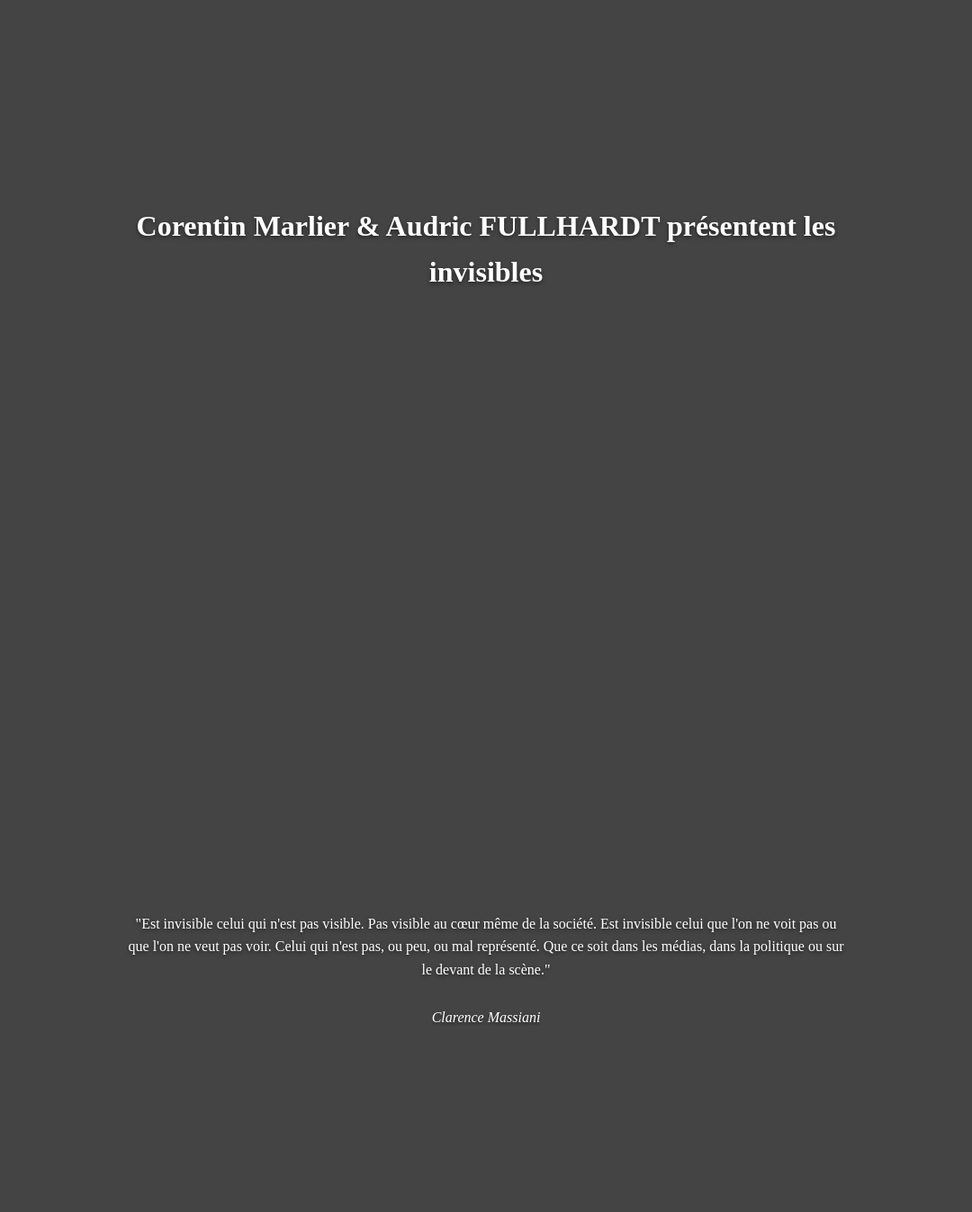
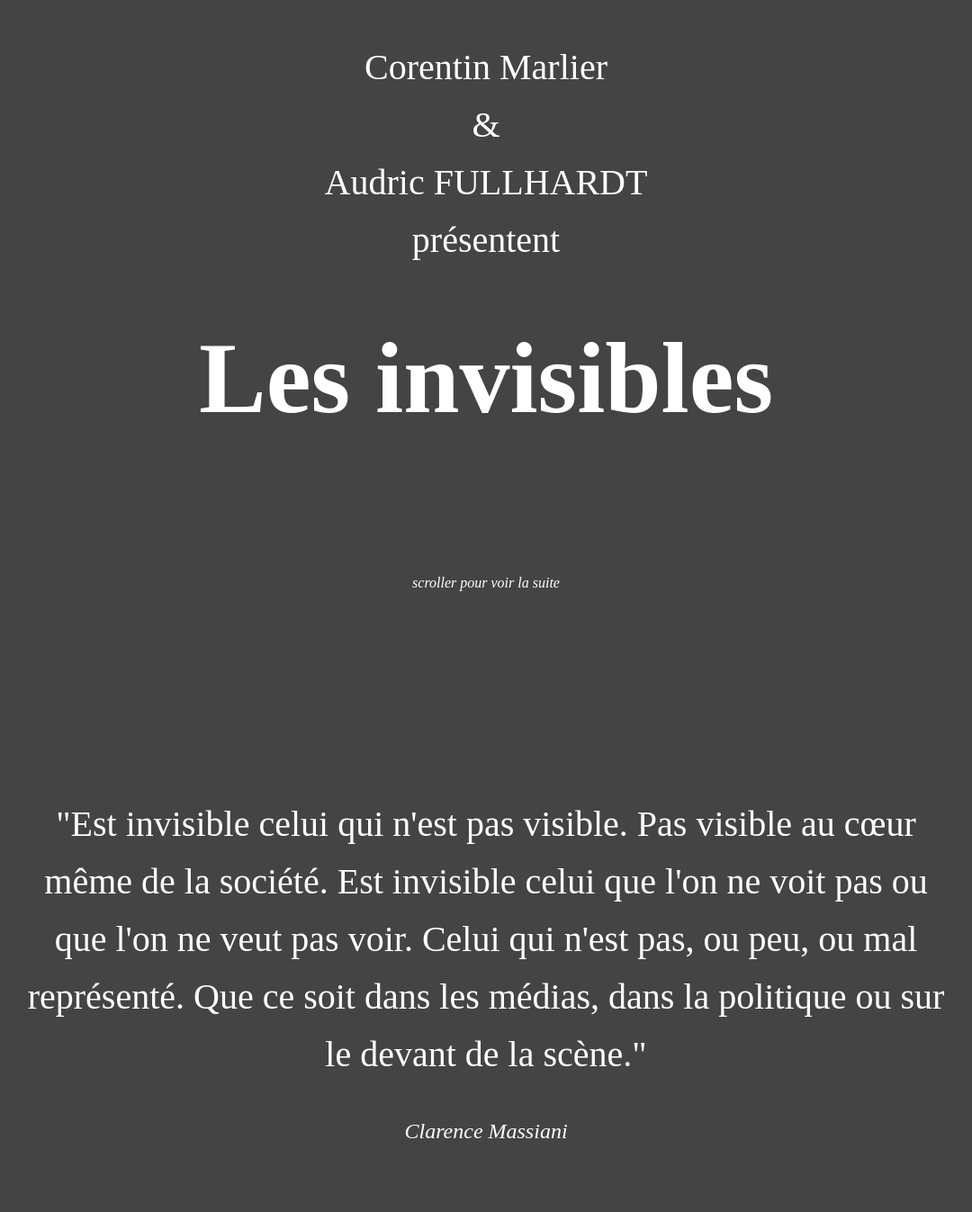
Before and after one commit to audricfullhardt/invisibles, a Vue app: page / in a window 1280 px wide. Shown: the part 123-1470 px from the top of the page at 90% size, without its empty margins (100-1180 px from the left). Built offline with nearby package versions, Linux system fonts and the light colour scheme.

Commit message:
upgrade style

```diff
--- a/src/assets/main.css
+++ b/src/assets/main.css
@@ -5,6 +5,7 @@
   scrollbar-width: none;
   scroll-snap-type: y mandatory;
   scroll-behavior: smooth;
+  @import url('https://fonts.googleapis.com/css2?family=Lora:ital,wght@0,400..700;1,400..700&display=swap');
 }
 ::-webkit-scrollbar {
   display: none;
@@ -12,7 +13,6 @@
 
 h1, p {
     color: #ffffff;
-    text-shadow: 0 2px 4px rgba(0, 0, 0, 0.5);
 }
 
 .container {
@@ -28,14 +28,3 @@
   scroll-snap-align: start;
   background-color: #444444;
 }
-
-  .centered-text {
-    text-align: center;
-    max-width: 800px;
-    line-height: 1.6;
-  }
-
-  .author {
-    margin-top: 2rem;
-    font-style: italic;
-}
--- a/src/components/author.vue
+++ b/src/components/author.vue
@@ -1,6 +1,6 @@
 <template>
     <div class="page" id="page2">
-      <p class="centered-text">
+      <p class="p-centered-text">
         "Est invisible celui qui n'est pas visible. Pas visible au cœur même de la société.
         Est invisible celui que l'on ne voit pas ou que l'on ne veut pas voir.
         Celui qui n'est pas, ou peu, ou mal représenté.
@@ -15,3 +15,19 @@
     name: "Author",
   };
   </script>
+  <style scoped>
+  .author {
+    font-size: 1.5rem;
+    margin-top: 2.5rem;
+    font-style: italic;
+    font-family: 'Lora', serif;
+  }
+  .p-centered-text {
+      text-align: center;
+      font-size: 2.5rem;
+      line-height: 1.6;
+      font-weight: 400;
+      font-family: 'Lora', serif;
+      max-width: 80%;
+}
+  </style>
--- a/src/components/intro.vue
+++ b/src/components/intro.vue
@@ -2,7 +2,7 @@
     <div class="page" id="page3">
       <p class="centered-text">
         En France, 42 000 enfants sont Sans Abris...<br>
-        Vous pouvez aujourd'hui découvrir l'histoire de certains d'entre-eux ainsi que leur quotidien...
+        Vous pouvez aujourd'hui découvrir l'histoire de certains d'entre-eux<br> ainsi que leur quotidien...
       </p>
     </div>
   </template>
@@ -12,3 +12,12 @@
     name: "Intro",
   };
   </script>
+  <style scoped>
+  .centered-text {
+    text-align: center;
+    font-size: 2.5rem;
+    line-height: 1.6;
+    font-weight: 400;
+    font-family: 'Lora', serif;
+  }
+  </style>
--- a/src/components/landing.vue
+++ b/src/components/landing.vue
@@ -1,6 +1,13 @@
 <template>
     <div class="page" id="page1">
-      <h1 class="centered-text">Corentin Marlier & Audric FULLHARDT présentent les invisibles</h1>
+      <h1 class="centered-text">Corentin Marlier</h1>
+      <h1 class="centered-text">&</h1>
+      <h1 class="centered-text">Audric FULLHARDT</h1>
+      <h1 class="centered-text">présentent</h1>
+      <h1 class="centered-text-bigger">Les invisibles</h1>
+      <div class="scroll-indicator">
+        <div class="scroll-indicator-text">scroller pour voir la suite</div>
+      </div>
     </div>
   </template>
 
@@ -9,3 +16,33 @@
     name: "Landing",
   };
   </script>
+
+  <style scoped>
+
+  .scroll-indicator {
+  position: absolute;
+  bottom: 20px;
+  left: 50%;
+  transform: translateX(-50%);
+}
+.scroll-indicator-text {
+  margin-top: 10px;
+  font-size: 1rem;
+  color: #ffffff;
+  font-style: italic;
+}
+.centered-text {
+      text-align: center;
+      font-size: 2.5rem;
+      line-height: 1.6;
+      font-weight: 400;
+      font-family: 'Lora', serif;
+}
+.centered-text-bigger {
+      margin-top: 2rem;
+      text-align: center;
+      font-size: 7rem;
+      line-height: 1.6;
+      font-family: 'Lora', serif;
+}
+  </style>
```
Lines whose indentation alone changed are shown as unchanged.
